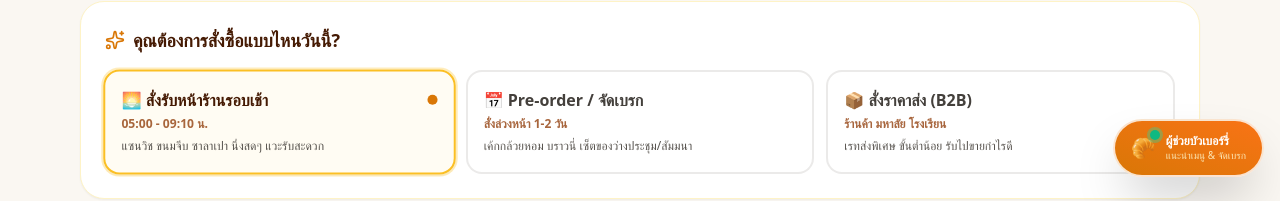
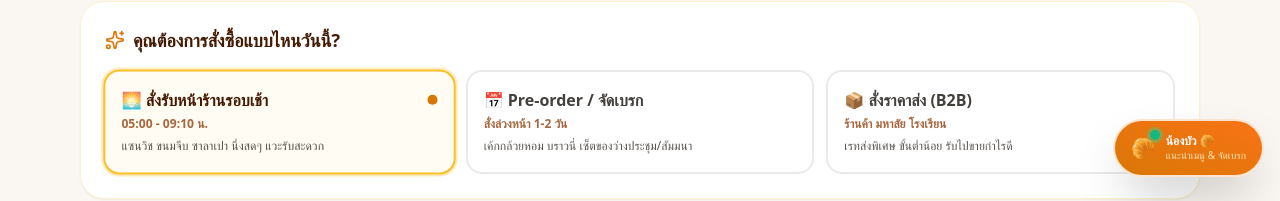
Before and after one commit to superxsiwa/buaberry, a Next.js app: page / in a window 1280 px wide. Shown: the part 599-800 px from the top of the page. Built offline with nearby package versions, Linux system fonts and the light colour scheme.

Commit message:
chore: rename assistant to น้องบัว

```diff
--- a/components/SmartAssistant.js
+++ b/components/SmartAssistant.js
@@ -28,7 +28,7 @@ export default function SmartAssistant() {
     {
       id: 1,
       sender: "ai",
-      text: `สวัสดีครับ! ผมคือ "น้องบัวเบอร์รี่" 🥐 ผู้ช่วยดูแลความอร่อยประจำร้าน วันนี้อยากทานอะไร หรืออยากให้ช่วยแนะนำเซ็ตไหน ถามผมได้เลยนะครับ!`,
+      text: `สวัสดีครับ! ผมคือ "น้องบัว" 🥐 ผู้ช่วยดูแลความอร่อยประจำร้าน วันนี้อยากทานอะไร หรืออยากให้ช่วยแนะนำเซ็ตไหน ถามผมได้เลยนะครับ!`,
     },
   ]);
 
@@ -62,7 +62,7 @@ export default function SmartAssistant() {
       recommendedProducts = products.filter(
         (p) => !p.isOutOfStock && p.price <= 50 && (p.isMorningItem || p.category === "sandwich" || p.category === "dimsum")
       );
-      replyText = `สำหรับมื้อเช้าเร็วๆ งบสบายกระเป๋า น้องบัวเบอร์รี่ขอแนะนำเมนูนี้เลยครับ ไส้แน่น นึ่งสด อิ่มคุ้มพร้อมเริ่มวันใหม่ทันที!`;
+      replyText = `สำหรับมื้อเช้าเร็วๆ งบสบายกระเป๋า น้องบัวขอแนะนำเมนูนี้เลยครับ ไส้แน่น นึ่งสด อิ่มคุ้มพร้อมเริ่มวันใหม่ทันที!`;
     }
     // 2. ของหวาน / กาแฟ / บราวนี่ / เค้กกล้วยหอม
     else if (text.includes("ของหวาน") || text.includes("กาแฟ") || text.includes("เค้ก") || text.includes("บราวนี่") || text.includes("กล้วย")) {
@@ -114,9 +114,9 @@ export default function SmartAssistant() {
       );
 
       if (recommendedProducts.length > 0) {
-        replyText = `น้องบัวเบอร์รี่พบเมนูที่น่าจะตรงใจคุณลูกค้าตามนี้ครับ:`;
+        replyText = `น้องบัวพบเมนูที่น่าจะตรงใจคุณลูกค้าตามนี้ครับ:`;
       } else {
-        replyText = `น้องบัวเบอร์รี่ยังไม่แน่ใจในเมนูนี้ แต่คุณลูกค้าสามารถเลือกดูเมนูทั้งหมด หรือแอดไลน์คุยกับพี่เจ้าของร้านโดยตรงได้เลยนะครับ 😊`;
+        replyText = `น้องบัวยังไม่แน่ใจในเมนูนี้ แต่คุณลูกค้าสามารถเลือกดูเมนูทั้งหมด หรือแอดไลน์คุยกับพี่เจ้าของร้านโดยตรงได้เลยนะครับ 😊`;
       }
     }
 
@@ -178,7 +178,7 @@ export default function SmartAssistant() {
             <span className="absolute -top-1 -right-1 w-2.5 h-2.5 bg-emerald-500 rounded-full"></span>
           </div>
           <div className="hidden sm:block text-left">
-            <p className="text-xs font-bold leading-tight">ผู้ช่วยบัวเบอร์รี่</p>
+            <p className="text-xs font-bold leading-tight">น้องบัว 🥐</p>
             <p className="text-[10px] text-amber-100/90">แนะนำเมนู & จัดเบรก</p>
           </div>
         </button>
@@ -195,7 +195,7 @@ export default function SmartAssistant() {
               </div>
               <div>
                 <h3 className="text-sm font-bold leading-tight flex items-center gap-1.5">
-                  น้องบัวเบอร์รี่
+                  น้องบัว
                   <span className="text-[10px] bg-emerald-500/80 text-white px-1.5 py-0.2 rounded-full font-normal">
                     ออนไลน์
                   </span>
```
